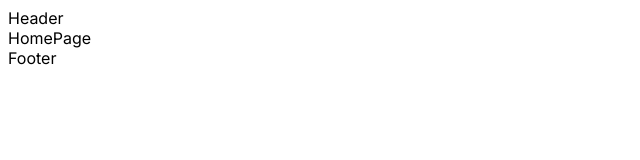
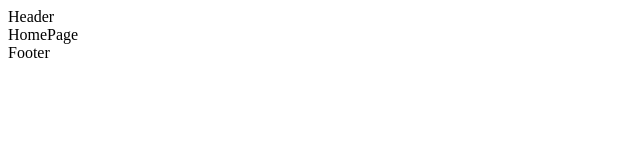
Before and after one commit to No-Country-simulation/c19-75-t-node-react, a Next.js app in the folder client/: page / in a window 1280 px wide. Shown: the top 160 px of the page, without its empty margins (0-640 px from the left). Built offline with nearby package versions, Linux system fonts and the light colour scheme.

Commit message:
feat: Update font and global styles

```diff
--- a/client/app/layout.jsx
+++ b/client/app/layout.jsx
@@ -1,21 +1,10 @@
-import { Inter } from "next/font/google";
-import Header from "@/components/header/Header.jsx";
-import Footer from "@/components/footer/Footer.jsx";
-
-const inter = Inter({
-  subsets: ["latin"],
-  weight: ["100", "200", "300", "400", "500", "600", "700", "800", "900"],
-});
-
-export const metadata = {
-  title: "Create Next App",
-  description: "Generated by create next app",
-};
+import Header from '@/components/header/Header.jsx';
+import Footer from '@/components/footer/Footer.jsx';
 
 export default function RootLayout({ children }) {
   return (
     <html lang="en">
-      <body className={inter.className}>
+      <body>
         <Header />
         {children}
         <Footer />
--- a/client/styles/globals.scss
+++ b/client/styles/globals.scss
@@ -1,3 +1,4 @@
+@import url('https://fonts.googleapis.com/css2?family=Inter:wght@100;200;300;400;500;600;700;800;900&display=swap');
 * {
   box-sizing: border-box;
 
@@ -14,12 +15,11 @@
 html {
   height: 100%;
   scroll-behavior: smooth;
+  font-family: 'Inter', sans-serif;
 }
 
 body {
   min-height: 100dvh;
-
-  // font-family: #variable; // TODO: Optar por la fuente basica
   font-size: 16px;
   line-height: 1.5;
   color: darkslategray; // TODO: Optar por el color basico de texto
@@ -32,8 +32,14 @@
 h5,
 h6 {
   text-wrap: balance;
+  font-weight: 700;
 }
 
+p,
+a,
+li {
+  font-weight: 400;
+}
 p {
   text-wrap: pretty;
 }
```
